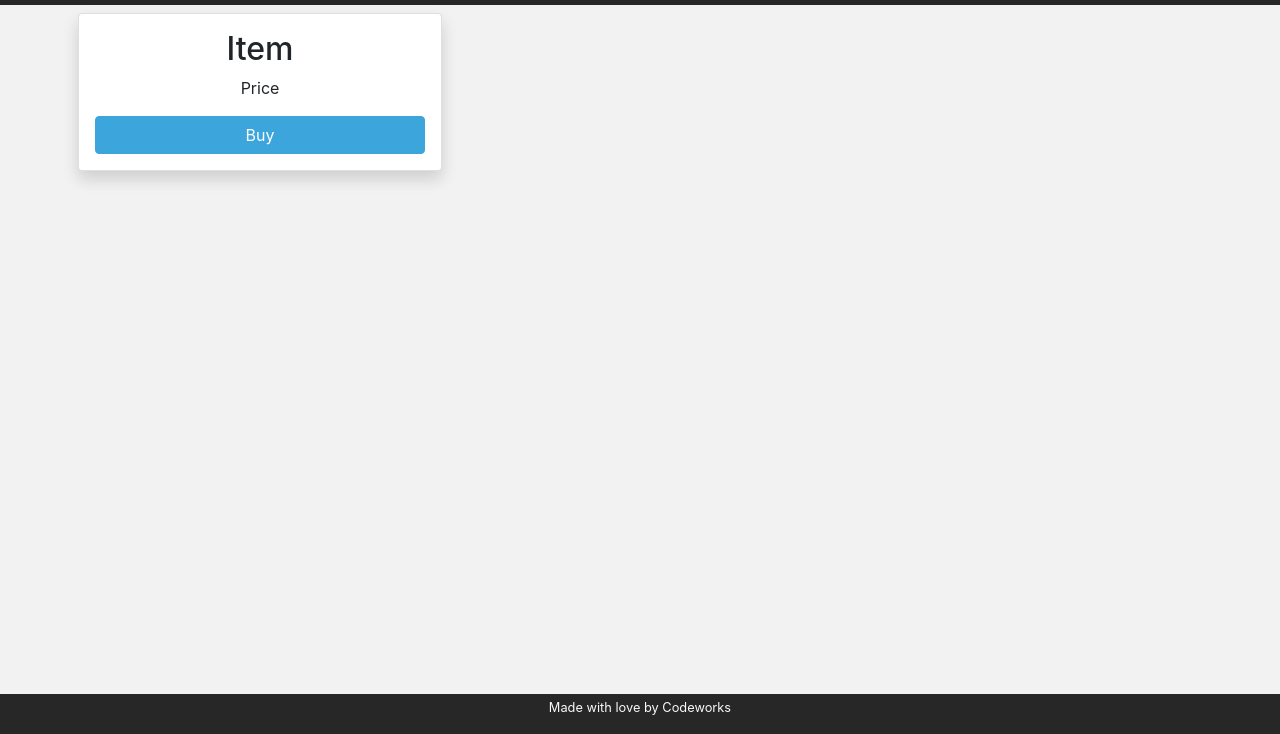
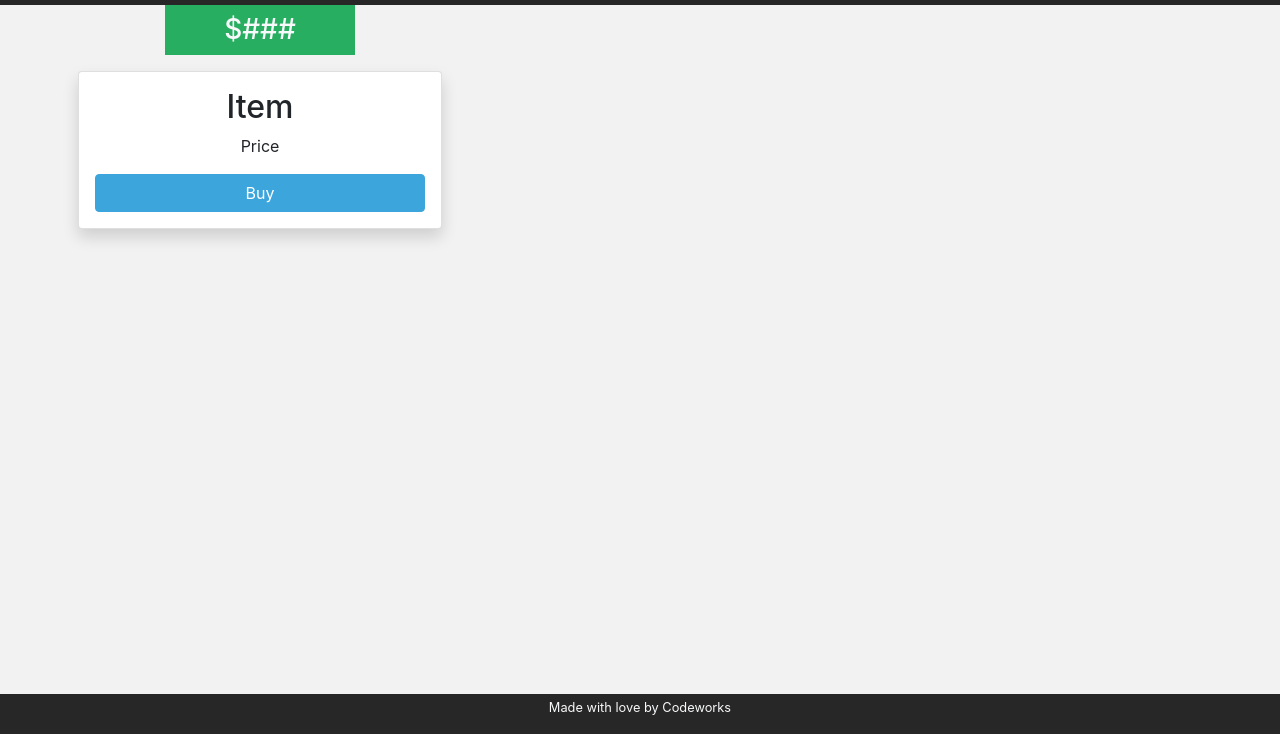
Before and after one commit to NathanMQuam/Vendr, a website with bundled scripts: page index.html in a window 1280 px wide. Shown: the part 66-800 px from the top of the page. Built offline with nearby package versions, Linux system fonts and the light colour scheme.

Commit message:
Template

```diff
--- a/index.html
+++ b/index.html
@@ -27,6 +27,11 @@
 
         <div class="container text-center">
             <div class="row">
+                <h3 class="col-2 offset-1 bg-success">
+                    <div class="text-light p-2">$###</div>
+                </h3>
+            </div>
+            <div class="row">
                 <div class="col-4 p-2">
                     <div class="card shadow p-3">
                         <h2>Item</h2>
```
